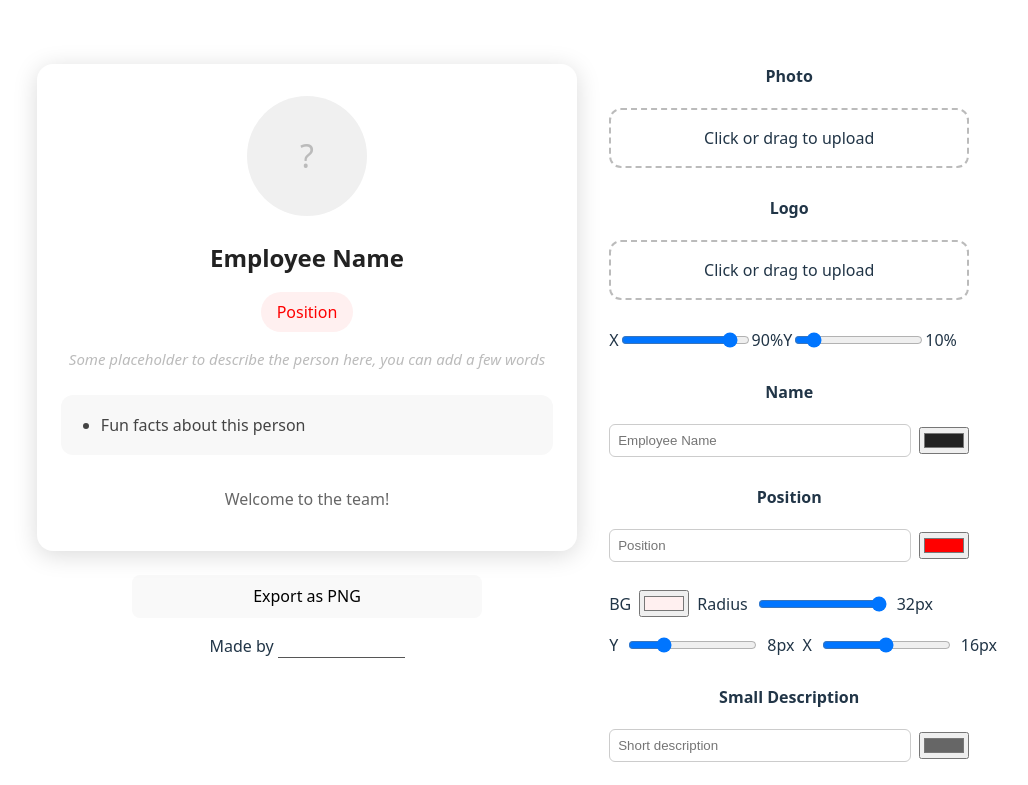
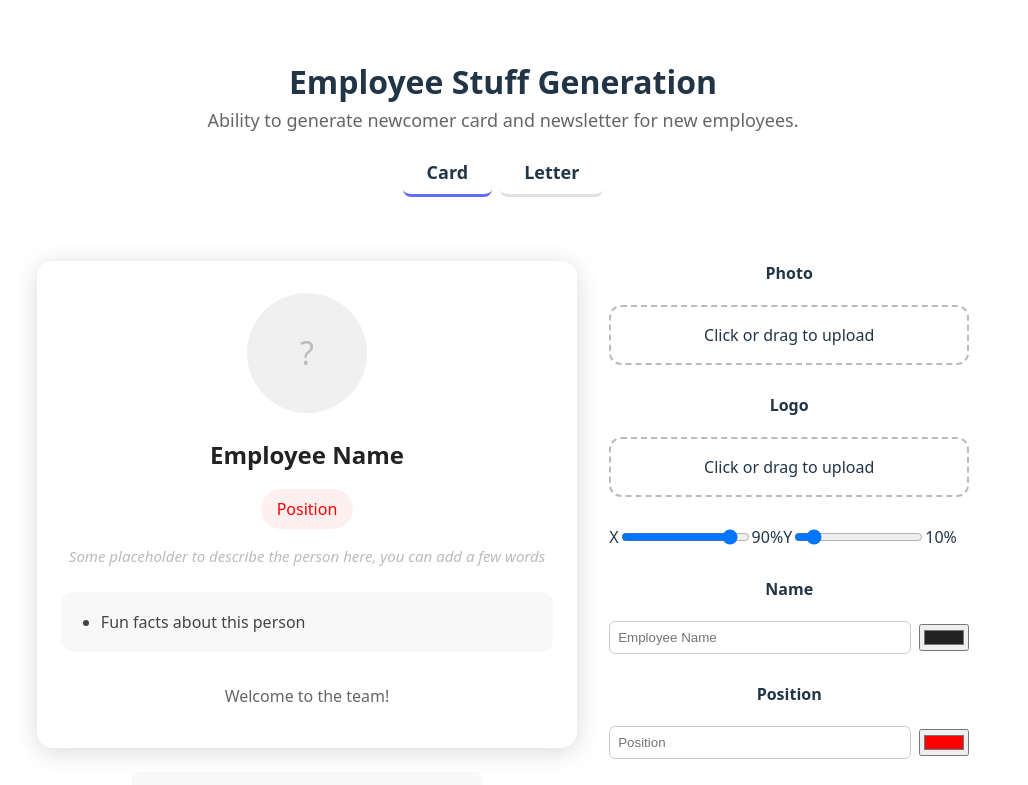
Before and after one commit to german23405/employee-card-generator, a React (Vite) app: page / in a window 1280 px wide. Shown: the top 785 px of the page, without its empty margins (137-1165 px from the left). Built offline with nearby package versions, Linux system fonts and the light colour scheme.

Commit message:
feat: add top-level tabs for Card and Letter, with title and description

```diff
--- a/src/App.jsx
+++ b/src/App.jsx
@@ -5,6 +5,7 @@ import reactLogo from './assets/react.svg'
 import viteLogo from '/vite.svg'
 import './App.css'
 import domtoimage from "dom-to-image-more";
+import * as Tabs from '@radix-ui/react-tabs';
 
 export default function App() {
   const [cardData, setCardData] = useState({
@@ -154,6 +155,52 @@ export default function App() {
   };
 
   return (
+    <div>
+      {/* Title and description above tabs */}
+      <div style={{ textAlign: 'center', margin: '32px 0 16px 0' }}>
+        <h1 style={{ fontSize: 32, fontWeight: 700, margin: 0 }}>Employee Stuff Generation</h1>
+        <p style={{ color: '#666', fontSize: 18, margin: '8px 0 0 0' }}>
+          Ability to generate newcomer card and newsletter for new employees.
+        </p>
+      </div>
+      {/* Tabs selector */}
+      <Tabs.Root defaultValue="card">
+        <Tabs.List style={{ display: 'flex', flexWrap: 'wrap', justifyContent: 'center', gap: 8, marginBottom: 32 }}>
+          <Tabs.Trigger value="card" style={{
+            padding: '10px 24px',
+            fontSize: 18,
+            fontWeight: 600,
+            border: 'none',
+            borderBottom: '3px solid',
+            borderColor: 'var(--tab-active, #646cff)',
+            background: 'none',
+            color: 'inherit',
+            cursor: 'pointer',
+            outline: 'none',
+            transition: 'border-color 0.2s',
+            ...(window.location.hash === '#card' ? { '--tab-active': '#646cff' } : {})
+          }}>
+            Card
+          </Tabs.Trigger>
+          <Tabs.Trigger value="letter" style={{
+            padding: '10px 24px',
+            fontSize: 18,
+            fontWeight: 600,
+            border: 'none',
+            borderBottom: '3px solid',
+            borderColor: 'var(--tab-active, #e0e0e0)',
+            background: 'none',
+            color: 'inherit',
+            cursor: 'pointer',
+            outline: 'none',
+            transition: 'border-color 0.2s',
+            ...(window.location.hash === '#letter' ? { '--tab-active': '#646cff' } : {})
+          }}>
+            Letter
+          </Tabs.Trigger>
+        </Tabs.List>
+        <Tabs.Content value="card">
+          {/* Main app UI for card generation */}
           <div className={isMobile ? "app-main-layout" : undefined} style={isMobile ? undefined : { display: "flex", gap: 32, alignItems: "flex-start", padding: 32 }}>
             <div ref={cardContainerRef} className={isMobile ? "card-preview-sticky" : undefined} style={isMobile ? undefined : { position: "sticky", top: 32, zIndex: 10 }}>
               <div ref={cardRef} style={{ fontFamily: 'system-ui, Avenir, Helvetica, Arial, sans-serif', WebkitFontSmoothing: 'antialiased', MozOsxFontSmoothing: 'grayscale' }}>
@@ -190,5 +237,13 @@ export default function App() {
               </>
             )}
           </div>
+        </Tabs.Content>
+        <Tabs.Content value="letter">
+          <div style={{ padding: 32, textAlign: 'center', color: '#888', fontSize: 22 }}>
+            Letter generator coming soon
+          </div>
+        </Tabs.Content>
+      </Tabs.Root>
+    </div>
   );
 }
```
Lines whose indentation alone changed are shown as unchanged.
